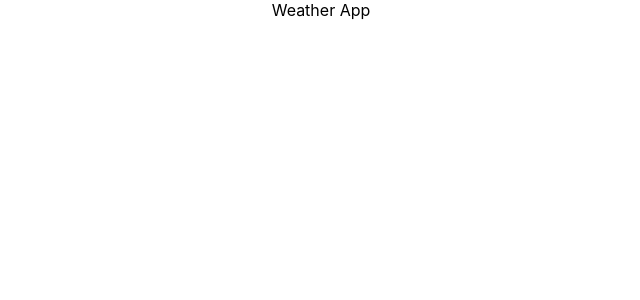
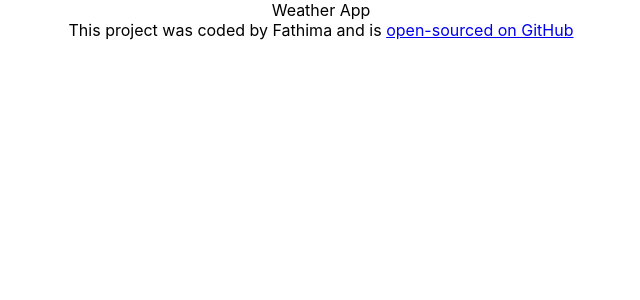
Before and after one commit to fathimaanooj/weather-react-app, a React (Create React App) app: page / in a window 1280 px wide. Shown: the top 300 px of the page, without its empty margins (319-959 px from the left). Built offline with nearby package versions, Linux system fonts and the light colour scheme.

Commit message:
added git repository URL

```diff
--- a/src/App.js
+++ b/src/App.js
@@ -2,5 +2,18 @@
 import "./App.css";
 
 export default function App() {
-  return <div className="App">Weather App</div>;
+  return (
+    <div className="App">
+      Weather App
+      <footer>
+        This project was coded by Fathima and is{" "}
+        <a
+          href="https://github.com/fathimaanooj/weather-react-app"
+          target="_blank"
+        >
+          open-sourced on GitHub
+        </a>
+      </footer>
+    </div>
+  );
 }
```
